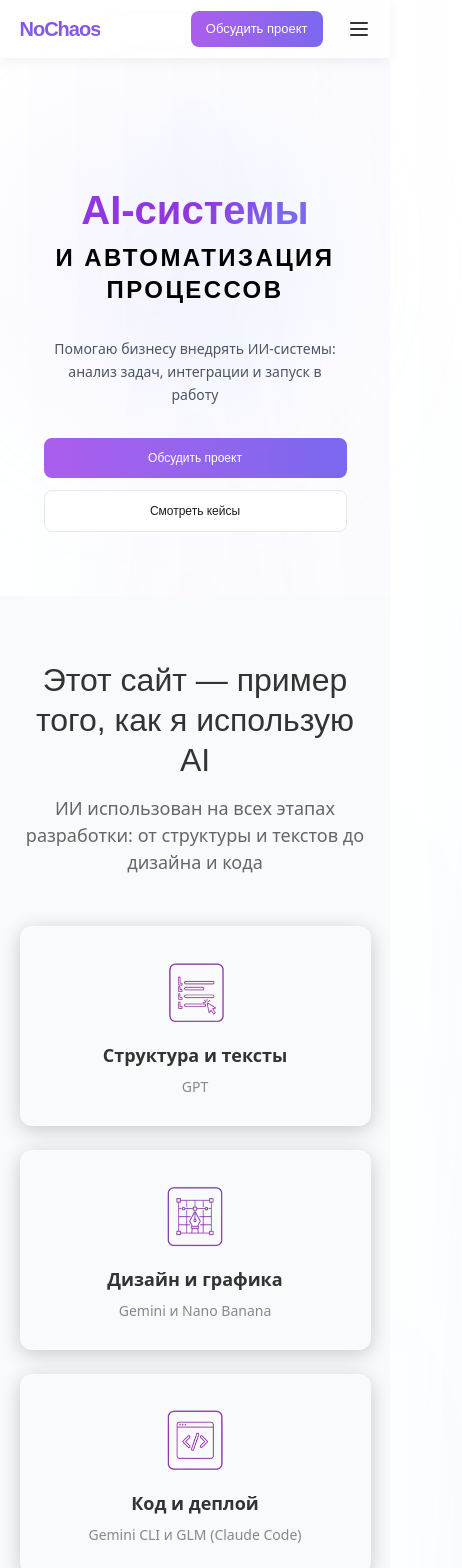
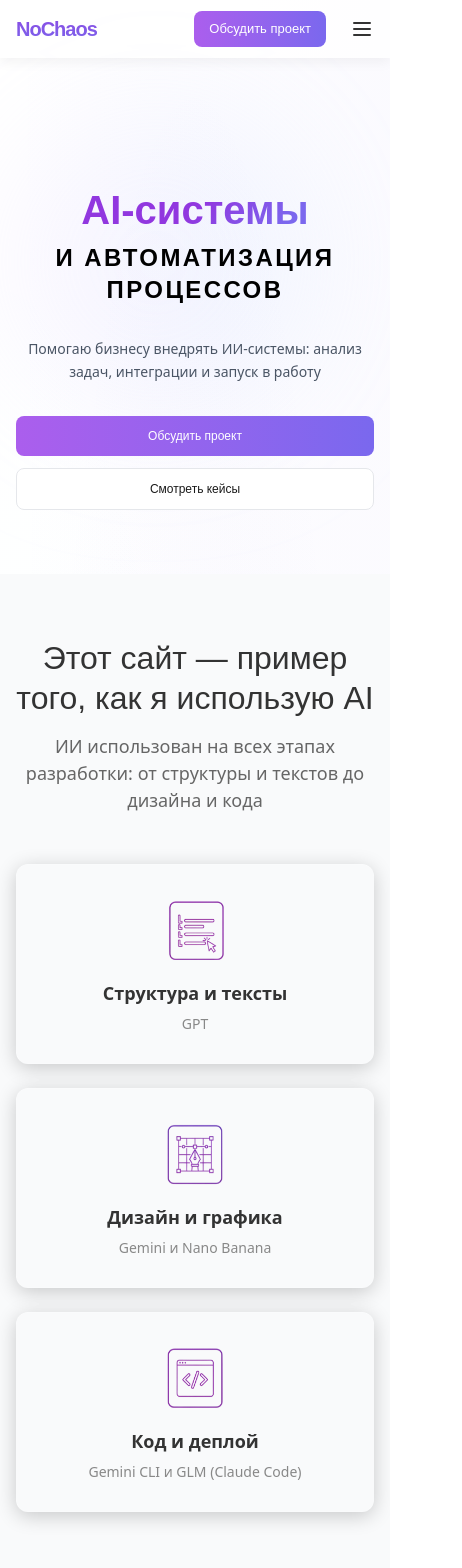
Before and after one commit to knitlx/personal-website, a Next.js app: page / in a window 390 px wide. Shown: the top 1568 px of the page, 462 px wide, since content can reach past the window. Built offline with nearby package versions, Linux system fonts and the light colour scheme; no server answers; a web font is replaced by a local one.

Commit message:
fix: improve responsive layout and prevent horizontal scroll

```diff
--- a/app/components/AiCreatedSiteSection.tsx
+++ b/app/components/AiCreatedSiteSection.tsx
@@ -18,7 +18,7 @@ function AiCreatedSiteSection() {
           {aiFeatures.map((feature) => (
             <div
               key={feature.title}
-              className={`${styles.aiFeatureItem} bg-white rounded-xl px-5 py-[30px] transition-all duration-300 ease-in-out text-center min-h-[200px] flex flex-col justify-between w-full md:w-[calc(50%-12px)] lg:w-[calc(25%-18px)]`}
+              className={`${styles.aiFeatureItem} bg-white rounded-xl px-5 py-[30px] transition-all duration-300 ease-in-out text-center min-h-[200px] flex flex-col justify-between w-full sm:w-[calc(33.333%-16px)]`}
             >
               <Image
                 src={feature.icon}
--- a/app/components/PortfolioClient.tsx
+++ b/app/components/PortfolioClient.tsx
@@ -30,7 +30,7 @@ export default function PortfolioClient({ projects }: PortfolioClientProps) {
 
   return (
     <>
-      <div className="grid grid-cols-1 md:grid-cols-2 lg:grid-cols-3 gap-8 max-w-screen-lg mx-auto">
+      <div className="grid grid-cols-1 md:grid-cols-3 gap-3 sm:gap-4 md:gap-4 lg:gap-8 max-w-5xl mx-auto px-4 sm:px-0">
         {visibleProjects.map((project) => (
           <ProjectCardSimple key={project.slug} project={project} />
         ))}
--- a/app/components/ProjectCardSimple.tsx
+++ b/app/components/ProjectCardSimple.tsx
@@ -16,7 +16,7 @@ interface ProjectCardSimpleProps {
 
 function ProjectCardSimple({ project }: ProjectCardSimpleProps) {
   return (
-    <div className="bg-white border border-black/5 rounded-xl p-6 text-left shadow-card hover:shadow-card-hover hover:-translate-y-[5px] transition-card duration-300 gradient-border-card flex flex-col h-full">
+    <div className="bg-white border border-black/5 rounded-xl p-6 text-left shadow-card hover:shadow-card-hover hover:-translate-y-[5px] transition-card duration-300 gradient-border-card flex flex-col h-full w-full max-w-sm mx-auto">
       <div className="flex-grow">
         <Link href={project.link ?? `/projects/${project.slug}`}>
           {project.projectIcon && (
--- a/app/globals.css
+++ b/app/globals.css
@@ -60,6 +60,13 @@
   Стилизация body и .container
 */
 /* ПРИМЕНЯЕМ К ОСНОВЕ */
+html,
+body {
+  overflow-x: hidden !important;
+  max-width: 100vw !important;
+  width: 100%;
+}
+
 body {
   background-color: var(--background-color);
   color: var(--text-color);
@@ -96,9 +103,11 @@ body {
 }
 
 .container {
-  width: 90%;
+  width: 100%;
   max-width: 1200px; /* Ограничиваем ширину контента */
   margin: 0 auto; /* Центрируем контейнер */
+  padding-left: 1rem;
+  padding-right: 1rem;
 }
 
 @keyframes move-background {
```
